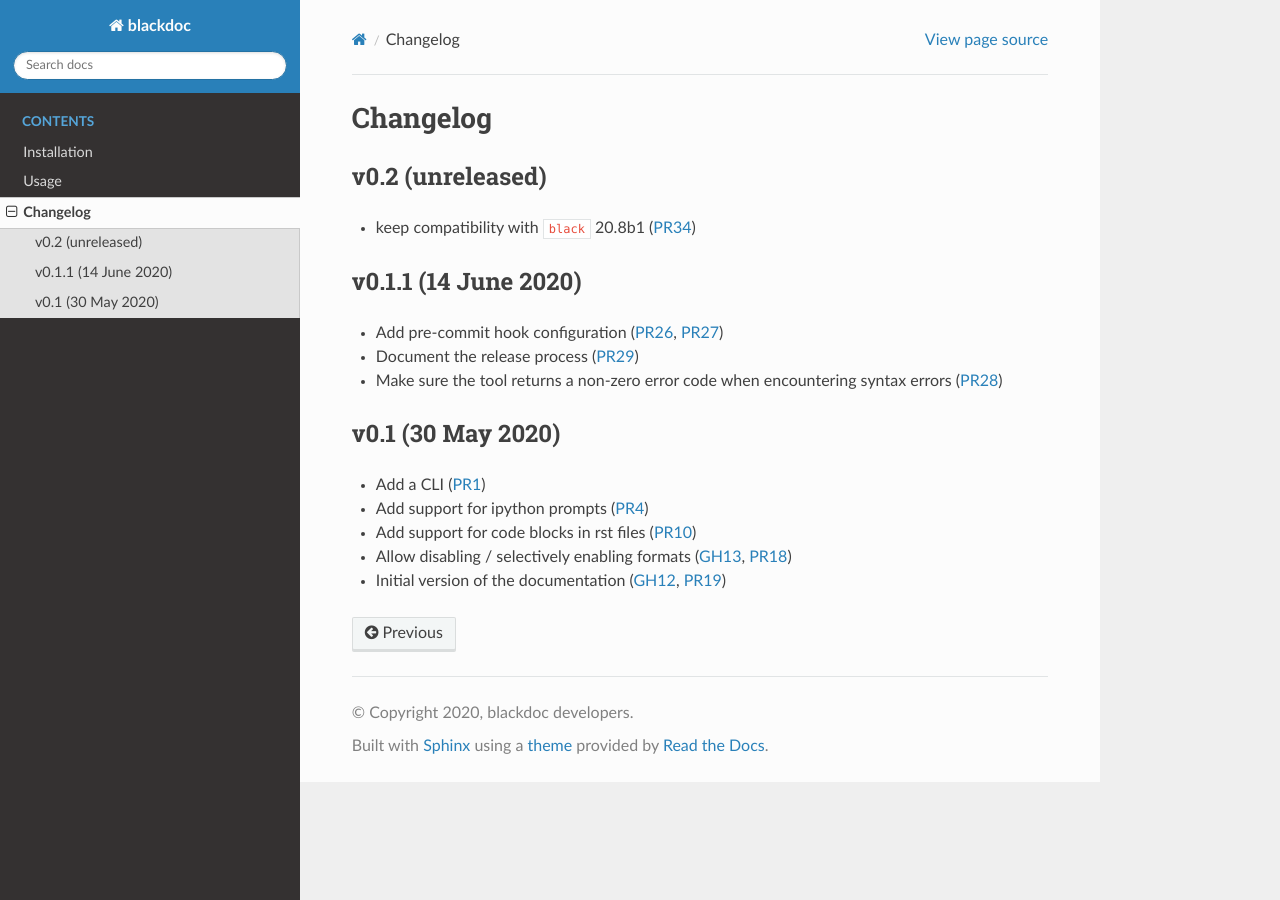
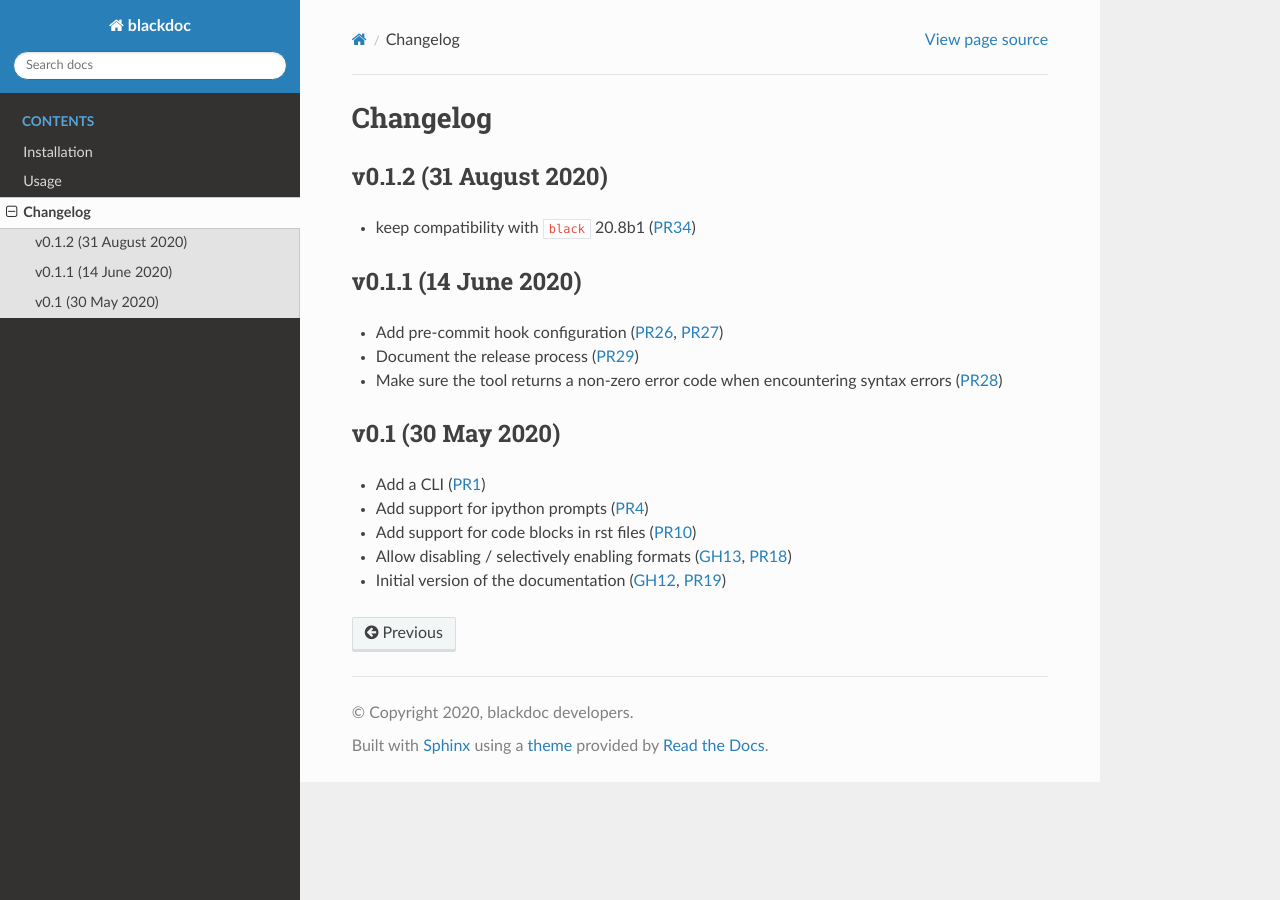
Before and after one commit to keewis/blackdoc, a Sphinx documentation site: the page built from doc/changelog.rst, in a window 1280 px wide. Built offline with Sphinx 7.4.7 and the Read the Docs theme 2.0.0, drawn with Linux system fonts in a browser that asks for light colours.

Commit message:
set the release version and date

```diff
--- a/doc/changelog.rst
+++ b/doc/changelog.rst
@@ -1,8 +1,8 @@
 Changelog
 =========
 
-v0.2 (unreleased)
------------------
+v0.1.2 (31 August 2020)
+-----------------------
 - keep compatibility with ``black`` 20.8b1 (:pull:`34`)
 
 v0.1.1 (14 June 2020)
```
